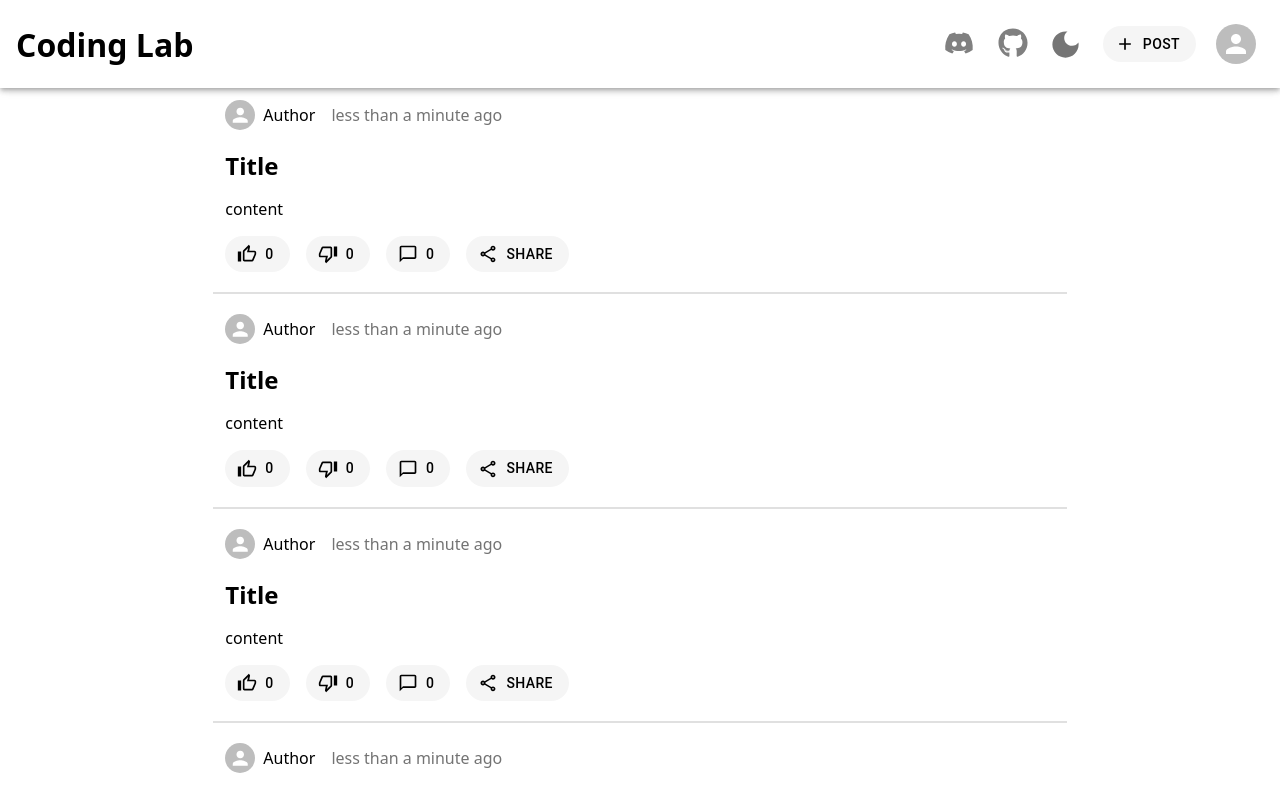
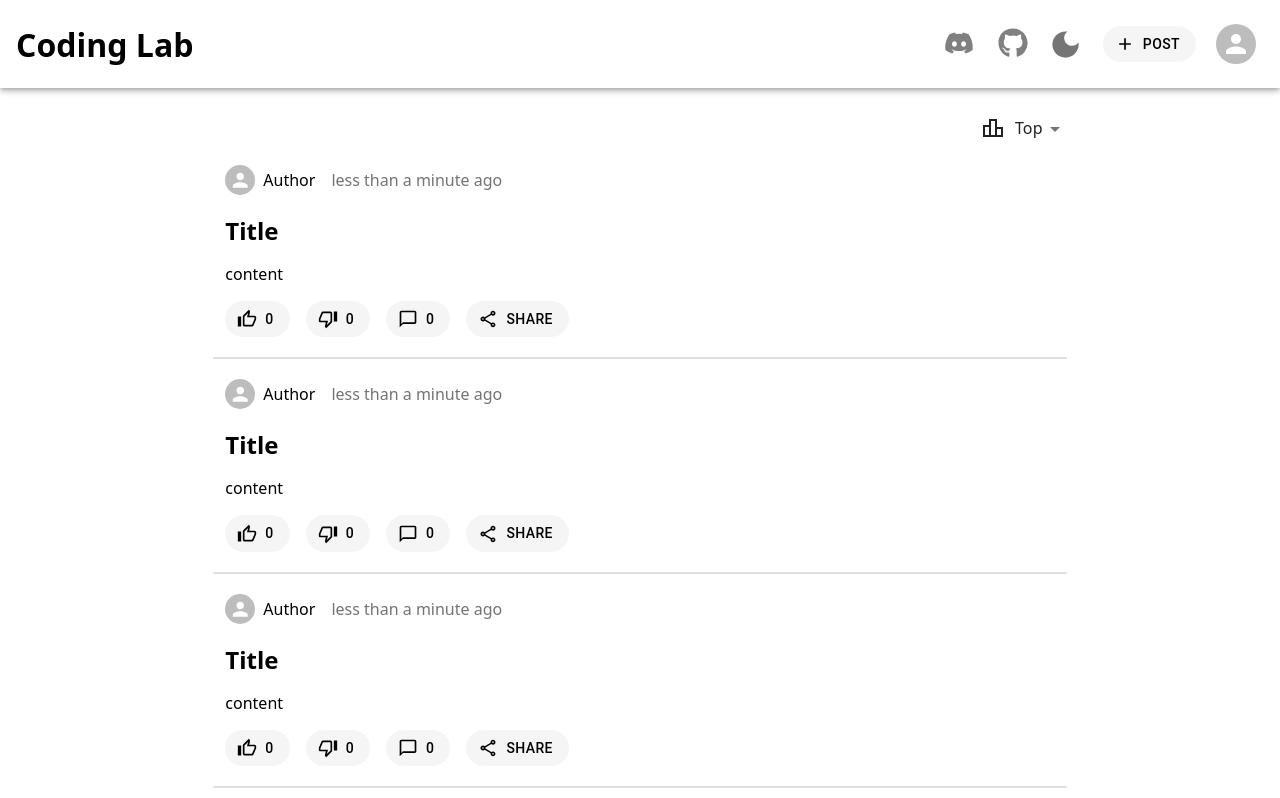
Before and after one commit to abiriadev/coding-lab, a React (Vite) app in the folder apps/frontend/: page / in a window 1280 px wide. Shown: the top 798 px of the page. Built offline with nearby package versions, Linux system fonts and the light colour scheme.

Commit message:
feat: add sort option

```diff
--- a/apps/frontend/src/routes/index.tsx
+++ b/apps/frontend/src/routes/index.tsx
@@ -5,6 +5,12 @@ import {
 } from '@mui/material'
 import { PostPreview } from '@components/PostPreview'
 import { AppBar } from '@components/AppBar'
+import { DropDownSelect } from '@/components/DropDownSelect'
+import {
+	LeaderboardOutlined,
+	LocalFireDepartmentOutlined,
+	History,
+} from '@mui/icons-material'
 
 export const IndexPage = () => {
 	return (
@@ -16,6 +22,31 @@ export const IndexPage = () => {
 				<Grid xs className="m-0 p-0"></Grid>
 				<Grid xs={8} className="m-0 p-0">
 					<main className="w-full">
+						<div className="flex justify-end mt-6 mb-2">
+							<DropDownSelect
+								options={[
+									{
+										icon: (
+											<LeaderboardOutlined />
+										),
+										label: 'Top',
+										value: 'top',
+									},
+									{
+										icon: <History />,
+										label: 'Old',
+										value: 'old',
+									},
+									{
+										icon: (
+											<LocalFireDepartmentOutlined />
+										),
+										label: 'New',
+										value: 'new',
+									},
+								]}
+							/>
+						</div>
 						<Stack
 							className="w-full"
 							gap={1}
```
